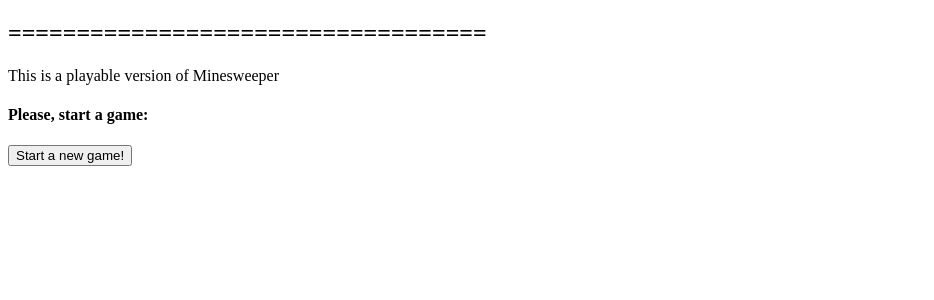
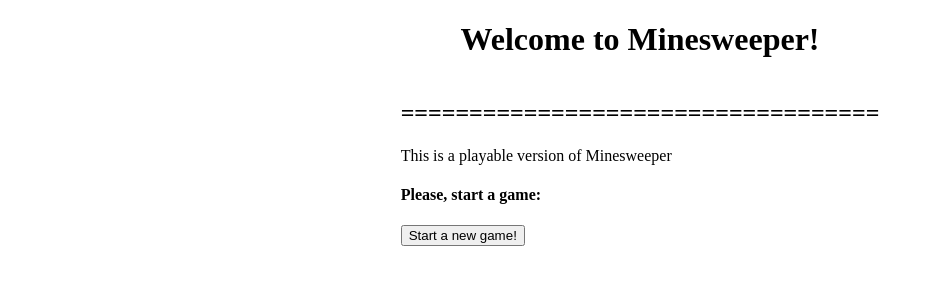
Before and after one commit to andrescabana86/react-minesweeper, a React app: page / in a window 1280 px wide. Shown: the top 300 px of the page, without its empty margins (0-934 px from the left). Built offline with nearby package versions, Linux system fonts and the light colour scheme.

Commit message:
feat: adding dinamic title with redux

```diff
--- /dev/null
+++ b/src/app/app.css
@@ -0,0 +1,11 @@
+body,
+html {
+  margin: 0px;
+  padding: 0px
+}
+
+.app__container {
+  display: flex;
+  flex-direction: column;
+  align-items: center;
+}
--- a/src/app/app.tsx
+++ b/src/app/app.tsx
@@ -1,12 +1,14 @@
 import React from 'react';
 import { connect } from 'react-redux';
 import Welcome from './containers/welcome';
+import './app.css';
 
 class App extends React.Component <any, {}> {
 
   render() {
     return (
       <main className="app__container">
+        <h1>{this.props.game.title}</h1>
         <Welcome />
       </main>
     );
@@ -14,7 +16,9 @@
 }
 
 const mapStateToProps = (state:any) => ({
-  value: state.value,
+  game: {
+    title: state.value,
+  },
 });
 
 export default connect(mapStateToProps)(App);
```
